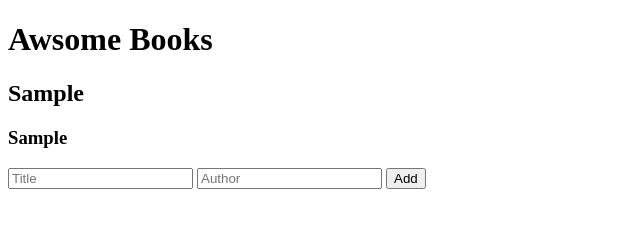
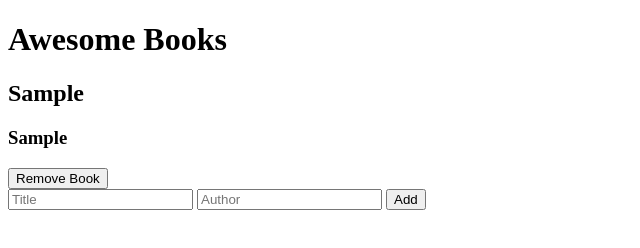
Before and after one commit to Felipeg005/Awesome-books, a plain HTML site: page index.html in a window 1280 px wide. Both pictures are taken after typing "Sample", "Sample" into the empty fields and a click on the button "Add". Shown: the whole page, without its empty margins (0-640 px from the left). Drawn offline with Linux system fonts and the light colour scheme.

Commit message:
add objects to array and create remove button

```diff
--- a/index.html
+++ b/index.html
@@ -7,7 +7,7 @@
   </head>
 
   <body>
-    <h1>Awsome Books</h1>
+    <h1>Awesome Books</h1>
     <div id="books"></div>
     <form id="form">
       <input id="title" type="text" placeholder="Title" />
--- a/script.js
+++ b/script.js
@@ -1,22 +1,39 @@
-let books =[{
-  title: "",
-  author:"",
-}];
+let books =[];
 
-const titlePlace = document.getElementById("title");
-const authorPlace = document.getElementById("author");
-const addButton = document.getElementById("add-button");
+const titlePlace = document.getElementById('title');
+const authorPlace = document.getElementById('author');
+const addButton = document.getElementById('add-button');
 const form = document.getElementById('form');
 
 function add(event) {
   event.preventDefault();
   let bookAuthor = document.createElement("h3");
   let title = document.createElement("h2");
+  let removeButton = document.createElement('button');
   title.innerText = titlePlace.value;
   bookAuthor.innerHTML = authorPlace.value;
+  removeButton.innerHTML = 'Remove Book';
   document.getElementById('books').appendChild(title);
   document.getElementById('books').appendChild(bookAuthor);
+  document.getElementById('books').appendChild(removeButton);
+
+
+  let newBook = {
+    title: titlePlace.value,
+    author: authorPlace.value,
+  }
+
+  books.push(newBook);
+
+  console.log(books);
+  console.log(authorPlace.value);
+  console.log(titlePlace.value);
+
   form.reset();
 }
 
+function removeBook() {
+
+}
+
 form.addEventListener('submit', add);
```
